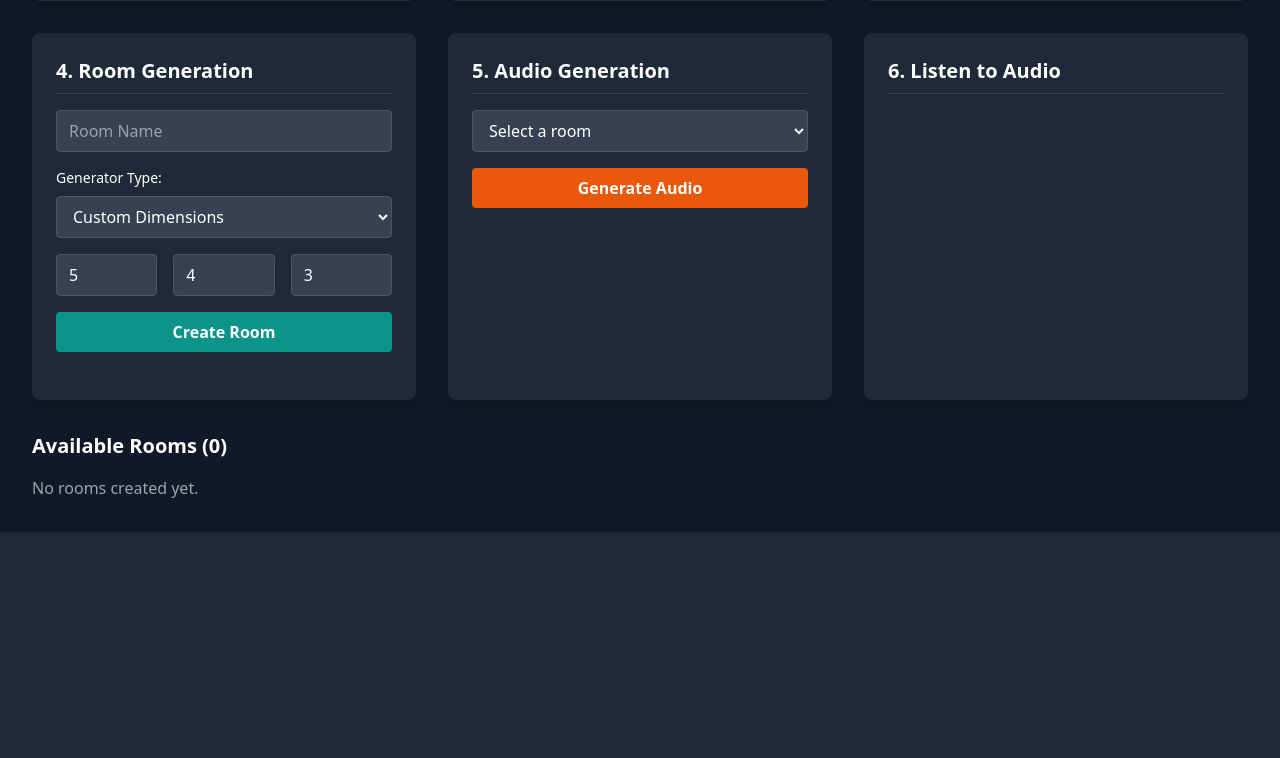
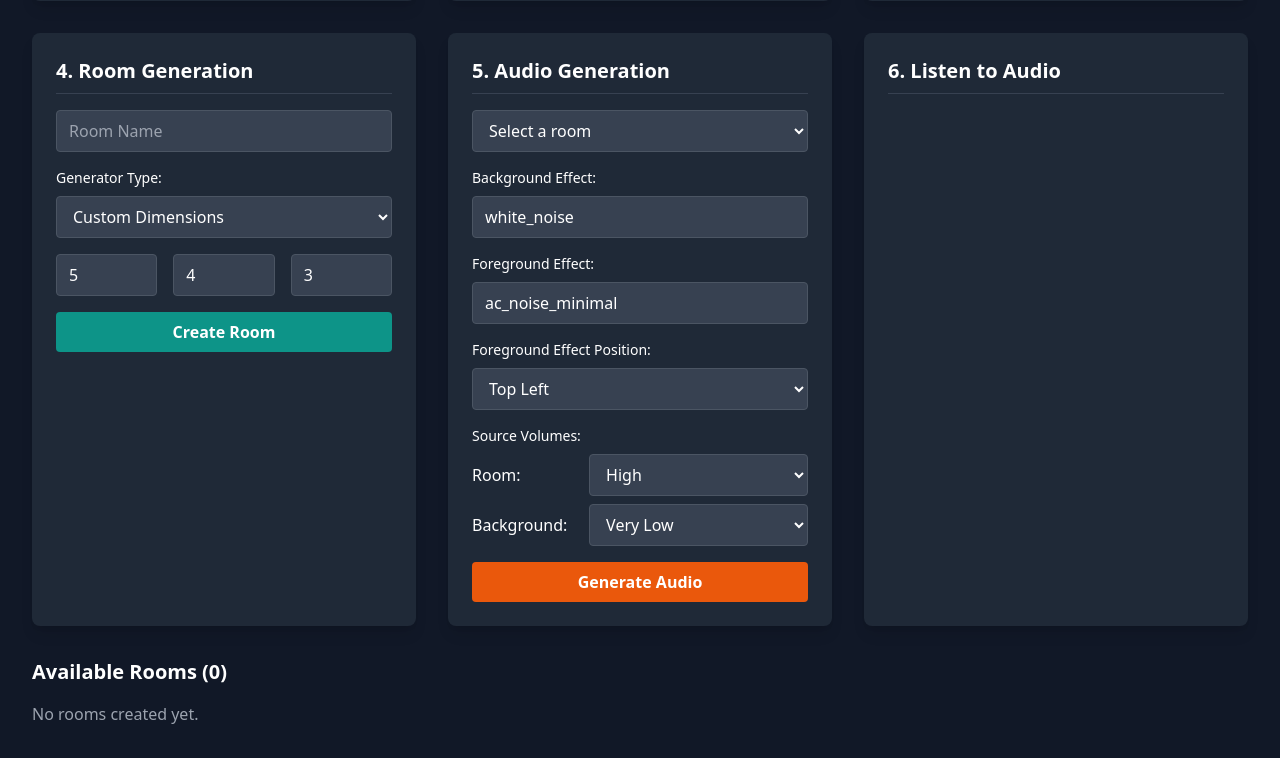
Before and after one commit to sdialog/demo, a Flask app: page / in a window 1280 px wide. Shown: the part 808-1566 px from the top of the page. Before the commit the page ends 1340 px from the top, so only its background shows below. Run offline with Flask 3, Linux system fonts and the light colour scheme; data that the repository does not hold is empty; some libraries are stand-ins or nearby versions.

Commit message:
Add parameters for the rest of the inference config

```diff
--- a/app.py
+++ b/app.py
@@ -12,12 +12,12 @@ from sdialog import Context  # noqa: E402
 from sdialog import config
 from sdialog.agents import Agent  # noqa: E402
 from sdialog.personas import Persona  # noqa: E402
-from sdialog.audio.room import Room, Dimensions3D, Position3D, MicrophonePosition  # noqa: E422
+from sdialog.audio.room import Room, Dimensions3D, Position3D, MicrophonePosition, RoomPosition  # noqa: E422
 from sdialog.audio.pipeline import to_audio  # noqa: E402
 from sdialog.audio.tts import KokoroTTS
 from sdialog.audio.voice_database import HuggingfaceVoiceDatabase  # noqa: E402
 from sdialog.generators.base import BaseAttributeModelGenerator
-from sdialog.audio.utils import Role, Furniture, RGBAColor, SpeakerSide  # noqa: E402
+from sdialog.audio.utils import Role, Furniture, RGBAColor, SpeakerSide, SourceType, SourceVolume  # noqa: E402
 from sdialog.audio.room_generator import BasicRoomGenerator
 from sdialog.audio.jsalt import MedicalRoomGenerator
 
@@ -611,6 +611,7 @@ def generate_audio(dialog_id):
     do_step_2 = data.get('do_step_2', False)
     do_step_3 = data.get('do_step_3', False)
     room_name = data.get('room_name')
+    audio_config = data.get('audio_config', {})
 
     dialog_obj = next((d for d in dialogs if d.id == dialog_id), None)
     if not dialog_obj:
@@ -627,6 +628,29 @@ def generate_audio(dialog_id):
     dialog_audio_dir = os.path.join(APP_ROOT, 'static', 'audio', dialog_id)
     os.makedirs(dialog_audio_dir, exist_ok=True)
 
+    # Process audio_config
+    background_effect = audio_config.get('background_effect')
+    foreground_effect = audio_config.get('foreground_effect')
+    kwargs_pyroom = audio_config.get('kwargs_pyroom')
+
+    foreground_effect_position = None
+    if audio_config.get('foreground_effect_position'):
+        try:
+            foreground_effect_position = RoomPosition[audio_config['foreground_effect_position']]
+        except KeyError:
+            error_msg = f"Invalid foreground_effect_position: {audio_config['foreground_effect_position']}"
+            return jsonify({'error': error_msg}), 400
+
+    source_volumes = None
+    if audio_config.get('source_volumes'):
+        try:
+            source_volumes = {
+                SourceType[key]: SourceVolume[value]
+                for key, value in audio_config['source_volumes'].items()
+            }
+        except KeyError as e:
+            return jsonify({'error': f"Invalid source volume key or value: {e}"}), 400
+
     perform_acoustics = do_step_2 or do_step_3
     audio_dialog = to_audio(
         dialog=dialog_obj,
@@ -635,7 +659,12 @@ def generate_audio(dialog_id):
         tts_engine=tts_engine,
         voice_database=voice_db,
         room=room_obj if perform_acoustics else None,
-        override_tts_audio=do_step_1
+        override_tts_audio=do_step_1,
+        background_effect=background_effect,
+        foreground_effect=foreground_effect,
+        foreground_effect_position=foreground_effect_position,
+        kwargs_pyroom=kwargs_pyroom,
+        source_volumes=source_volumes
     )
 
     # This returns the paths to the generated files
--- a/static/js/script.js
+++ b/static/js/script.js
@@ -31,6 +31,15 @@ document.addEventListener('DOMContentLoaded', () => {
     const llmModelName = document.getElementById('llm-model-name');
     const awsRegion = document.getElementById('aws-region');
     const awsBearerToken = document.getElementById('aws-bearer-token');
+
+    // Audio Gen Config elements
+    const backgroundEffect = document.getElementById('background-effect');
+    const foregroundEffect = document.getElementById('foreground-effect');
+    const foregroundEffectPosition = document.getElementById('foreground-effect-position');
+    const sourceVolumeRoom = document.getElementById('source-volume-room');
+    const sourceVolumeBackground = document.getElementById('source-volume-background');
+    const rayTracing = document.getElementById('ray-tracing');
+    const airAbsorption = document.getElementById('air-absorption');
 
     // --- Modal Logic ---
     settingsBtn.addEventListener('click', () => {
@@ -420,6 +429,28 @@ document.addEventListener('DOMContentLoaded', () => {
     awsBearerToken.addEventListener('keyup', saveLlmConfig);
 
 
+    // --- Audio Config Logic ---
+    const saveAudioConfig = () => {
+        const config = {
+            ray_tracing: rayTracing.checked,
+            air_absorption: airAbsorption.checked,
+        };
+        localStorage.setItem('audioConfig', JSON.stringify(config));
+    };
+
+    const loadAudioConfig = () => {
+        const savedConfig = localStorage.getItem('audioConfig');
+        if (savedConfig) {
+            const config = JSON.parse(savedConfig);
+            rayTracing.checked = config.ray_tracing !== false; // default to true
+            airAbsorption.checked = config.air_absorption !== false; // default to true
+        }
+    };
+
+    rayTracing.addEventListener('change', saveAudioConfig);
+    airAbsorption.addEventListener('change', saveAudioConfig);
+
+
     const fetchPersonas = () => {
         fetch('/api/personas')
             .then(response => response.json())
@@ -777,6 +808,19 @@ document.addEventListener('DOMContentLoaded', () => {
                 do_step_2: true,
                 do_step_3: true,
                 room_name: roomName,
+                audio_config: {
+                    background_effect: backgroundEffect.value,
+                    foreground_effect: foregroundEffect.value,
+                    foreground_effect_position: foregroundEffectPosition.value,
+                    source_volumes: {
+                        ROOM: sourceVolumeRoom.value,
+                        BACKGROUND: sourceVolumeBackground.value
+                    },
+                    kwargs_pyroom: {
+                        ray_tracing: rayTracing.checked,
+                        air_absorption: airAbsorption.checked
+                    }
+                }
             }),
         })
         .then(response => {
@@ -835,4 +879,5 @@ document.addEventListener('DOMContentLoaded', () => {
     fetchPersonaVoiceAssignments();
     fetchRooms();
     loadLlmConfig();
+    loadAudioConfig();
 });
--- a/templates/index.html
+++ b/templates/index.html
@@ -145,6 +145,53 @@
                 <h2 class="text-xl font-semibold mb-4 border-b border-gray-700 pb-2">5. Audio Generation</h2>
                 <div id="audio-controls" class="space-y-4">
                     <select id="audio-room" name="audio-room" class="w-full bg-gray-700 border border-gray-600 rounded px-3 py-2"></select>
+
+                    <div>
+                        <label for="background-effect" class="block mb-2 text-sm font-medium">Background Effect:</label>
+                        <input type="text" id="background-effect" name="background_effect" value="white_noise" class="w-full bg-gray-700 border border-gray-600 rounded px-3 py-2">
+                    </div>
+                    <div>
+                        <label for="foreground-effect" class="block mb-2 text-sm font-medium">Foreground Effect:</label>
+                        <input type="text" id="foreground-effect" name="foreground_effect" value="ac_noise_minimal" class="w-full bg-gray-700 border border-gray-600 rounded px-3 py-2">
+                    </div>
+                    <div>
+                        <label for="foreground-effect-position" class="block mb-2 text-sm font-medium">Foreground Effect Position:</label>
+                        <select id="foreground-effect-position" name="foreground_effect_position" class="w-full bg-gray-700 border border-gray-600 rounded px-3 py-2">
+                            <option value="TOP_LEFT" selected>Top Left</option>
+                            <option value="CENTER">Center</option>
+                            <option value="TOP_RIGHT">Top Right</option>
+                            <option value="BOTTOM_LEFT">Bottom Left</option>
+                            <option value="BOTTOM_RIGHT">Bottom Right</option>
+                        </select>
+                    </div>
+                    <div>
+                        <label class="block mb-2 text-sm font-medium">Source Volumes:</label>
+                        <div class="space-y-2">
+                            <div class="flex items-center space-x-2">
+                                <span class="w-1/3">Room:</span>
+                                <select id="source-volume-room" name="source_volume_room" class="w-2/3 bg-gray-700 border border-gray-600 rounded px-3 py-2">
+                                    <option value="HIGH" selected>High</option>
+                                    <option value="VERY_LOW">Very Low</option>
+                                    <option value="LOW">Low</option>
+                                    <option value="MEDIUM">Medium</option>
+                                    <option value="VERY_HIGH">Very High</option>
+                                    <option value="EXTREMELY_HIGH">Extremely High</option>
+                                </select>
+                            </div>
+                            <div class="flex items-center space-x-2">
+                                <span class="w-1/3">Background:</span>
+                                <select id="source-volume-background" name="source_volume_background" class="w-2/3 bg-gray-700 border border-gray-600 rounded px-3 py-2">
+                                    <option value="VERY_LOW" selected>Very Low</option>
+                                    <option value="LOW">Low</option>
+                                    <option value="MEDIUM">Medium</option>
+                                    <option value="HIGH">High</option>
+                                    <option value="VERY_HIGH">Very High</option>
+                                    <option value="EXTREMELY_HIGH">Extremely High</option>
+                                </select>
+                            </div>
+                        </div>
+                    </div>
+
                     <button id="generate-audio" class="w-full bg-orange-600 hover:bg-orange-700 text-white font-bold py-2 px-4 rounded">Generate Audio</button>
                 </div>
             </div>
@@ -391,6 +438,23 @@
                     </div>
                 </div>
             </div>
+
+            <div id="audio-gen-config" class="space-y-4 mt-6">
+                <h3 class="text-lg font-semibold border-t border-gray-700 pt-4">Pyroom Configuration</h3>
+                <div>
+                    <label class="block mb-2 text-sm font-medium">Pyroom kwargs:</label>
+                    <div class="space-y-2">
+                        <div class="flex items-center">
+                            <input type="checkbox" id="ray-tracing" name="ray_tracing" class="h-4 w-4 text-blue-600 bg-gray-700 border-gray-600 rounded focus:ring-blue-500" checked>
+                            <label for="ray-tracing" class="ml-2">Ray Tracing</label>
+                        </div>
+                        <div class="flex items-center">
+                            <input type="checkbox" id="air-absorption" name="air_absorption" class="h-4 w-4 text-blue-600 bg-gray-700 border-gray-600 rounded focus:ring-blue-500" checked>
+                            <label for="air-absorption" class="ml-2">Air Absorption</label>
+                        </div>
+                    </div>
+                </div>
+            </div>
         </div>
     </div>
 
```
